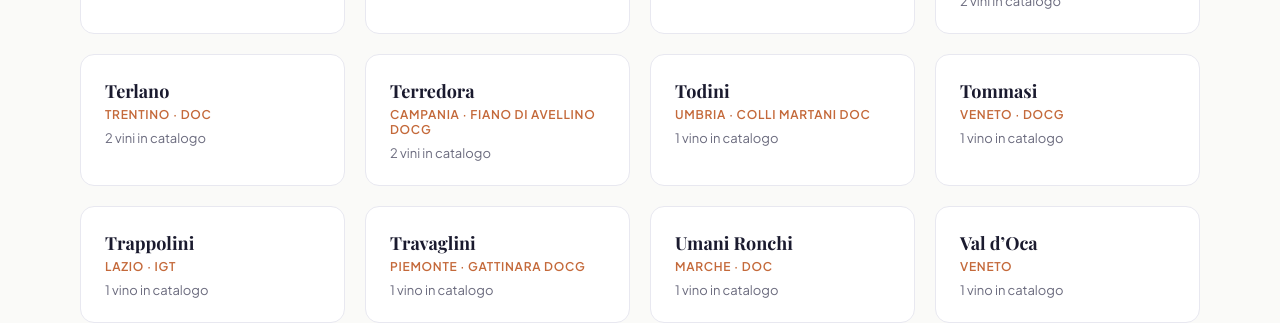
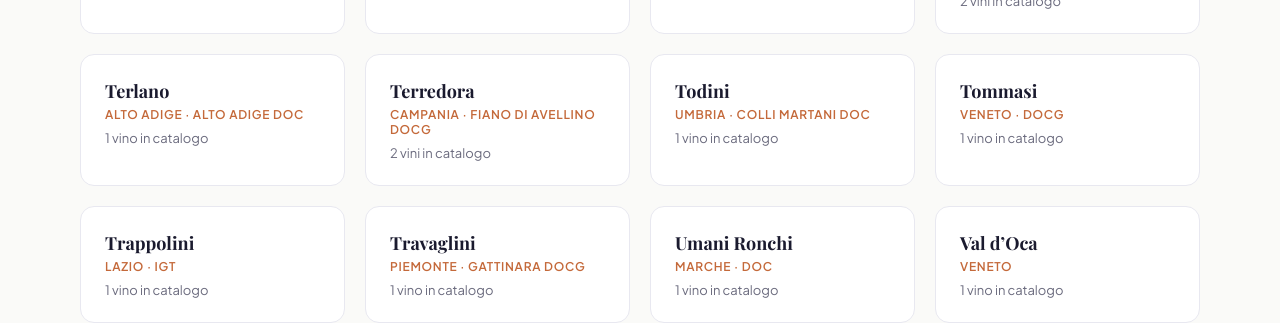
Before and after one commit to Barcolana/Calice, a Jekyll site: the page built from cantine.html, in a window 1280 px wide and 900 px high, scrolled down 3042 px. Shown: the part 392-715 px from the top of the window. Built offline with Jekyll 4.4.1, drawn with Linux system fonts in a browser that asks for light colours; some web fonts are replaced.

Commit message:
Fix cantina grouping to use exact producer match

```diff
--- a/cantine.html
+++ b/cantine.html
@@ -456,7 +456,8 @@
             {% assign primo_vino = nil %}
             {% for v in site.vini %}
             {% if v.nome == nil or v.nome == "" %}{% continue %}{% endif %}
-                {% if v.produttore contains nome_cantina %}
+            {% assign nome_vino_cantina = v.produttore | split: ' · ' | first | strip %}
+            {% if nome_vino_cantina == nome_cantina %}
             {% assign count = count | plus: 1 %}
             {% if primo_vino == nil %}
             {% assign primo_vino = v %}
```
Also changed, not shown: other parts of cantine.html (+1 -1 lines). Lines whose indentation alone changed are shown as unchanged.
